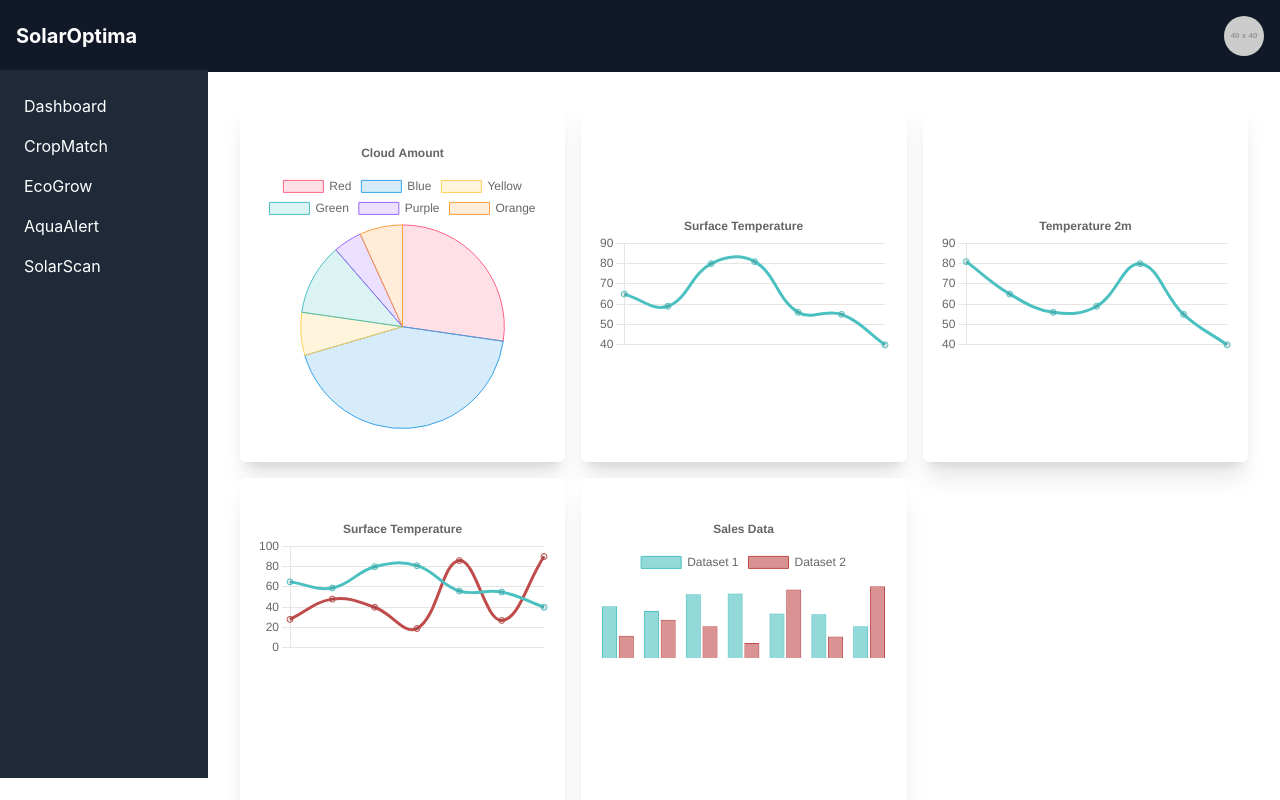
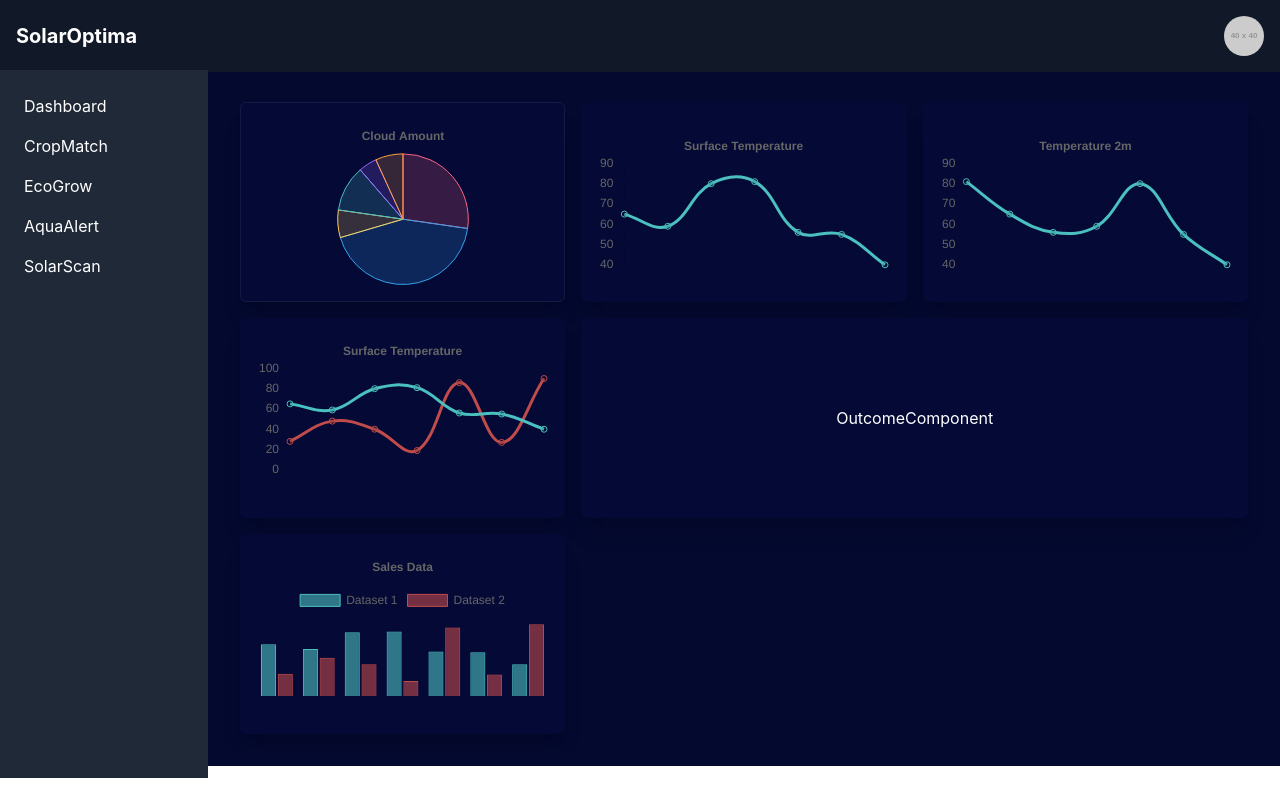
Before and after one commit to siamliam12/SolarOptima, a Next.js app in the folder client/: page /dashboard in a window 1280 px wide. Shown: the top 800 px of the page. Built offline with nearby package versions, Linux system fonts and the light colour scheme.

Commit message:
Refactor dashboard page and components, and add background color to main content

```diff
--- a/client/app/dashboard/page.jsx
+++ b/client/app/dashboard/page.jsx
@@ -10,7 +10,7 @@ function Page() {
         <Navbar />
         <div className="flex">
           <Sidebar className="fixed" />
-          <main className="flex-1 p-4">
+          <main className="flex-1 p-4 bg-[#04092f] h-full">
             <Dashboard />
           </main>
         </div>
--- a/client/components/dashboard/Content/Content.jsx
+++ b/client/components/dashboard/Content/Content.jsx
@@ -3,27 +3,28 @@ import PieChart from "../Pie/PieChart";
 import SplineChart from "../Spline/SplineChart";
 import DensityPlot from "../Density/DensityPlot";
 import ColumnChart from "../Column/ColumnChart";
+import OutcomeComponent from "../Outcome/OutcomeComponent";
 
 const Dashboard = () => {
   return (
     <div className="p-4 h-full w-auto mt-[70px] overflow-scroll scrollbar-hide ml-52">
-      <div className="grid grid-cols-3 gap-4 h-full">
-        <div className="bg-white shadow-xl text-white p-4 rounded-md flex flex-col justify-center items-center">
+      <div className="grid grid-cols-3 grid-rows-3 gap-4 h-full">
+        <div className="bg-[#040936] border-[#151a44] border shadow-xl text-white p-4 rounded-md flex flex-col justify-center items-center h-[200px]">
           <PieChart />
         </div>
-        <div className="bg-white shadow-xl text-white p-4 rounded-md flex flex-col justify-center items-center">
+        <div className="bg-[#040936] border-[#151a44] shadow-xl text-white p-4 rounded-md flex flex-col justify-center items-center h-[200px]">
           <SplineChart
             title="Surface Temperature"
             chartData={[65, 59, 80, 81, 56, 55, 40]}
           />
         </div>
-        <div className="bg-white shadow-xl text-white p-4 rounded-md flex flex-col justify-center items-center">
+        <div className="bg-[#040936] border-[#151a44] shadow-xl text-white p-4 rounded-md flex flex-col justify-center items-center h-[200px]">
           <SplineChart
             title="Temperature 2m"
             chartData={[81, 65, 56, 59, 80, 55, 40]}
           />
         </div>
-        <div className="bg-white shadow-xl text-white p-4 rounded-md flex flex-col justify-center items-center">
+        <div className="bg-[#040936] border-[#151a44] shadow-xl text-white p-4 rounded-md flex flex-col justify-center items-center h-[200px]">
           <DensityPlot
             title="Surface Temperature"
             data1={[65, 59, 80, 81, 56, 55, 40]}
@@ -38,8 +39,12 @@ const Dashboard = () => {
               "July",
             ]}
           />
-        </div>{" "}
-        <div className="bg-white shadow-xl text-white p-4 rounded-md flex flex-col justify-center items-center">
+        </div>
+        <div className="bg-[#040936] border-[#151a44] row-span-2 col-span-2 shadow-xl text-white p-4 rounded-md flex flex-col justify-center items-center h-[200px]">
+          <OutcomeComponent />
+        </div>
+
+        <div className="bg-[#040936] border-[#151a44] shadow-xl text-white p-4 rounded-md flex flex-col justify-center items-center h-[200px]">
           <ColumnChart
             title="Sales Data"
             labels={[
@@ -53,7 +58,7 @@ const Dashboard = () => {
             ]}
             data1={[65, 59, 80, 81, 56, 55, 40]}
             data2={[28, 48, 40, 19, 86, 27, 90]}
-          />{" "}
+          />
         </div>
       </div>
     </div>
--- /dev/null
+++ b/client/components/dashboard/Outcome/OutcomeComponent.jsx
@@ -0,0 +1,9 @@
+import React from 'react'
+
+function OutcomeComponent() {
+  return (
+    <div>OutcomeComponent</div>
+  )
+}
+
+export default OutcomeComponent
--- a/client/components/dashboard/Pie/PieChart.jsx
+++ b/client/components/dashboard/Pie/PieChart.jsx
@@ -38,7 +38,7 @@ const PieChart = () => {
     responsive: true,
     plugins: {
       legend: {
-        position: "top",
+        display: false, // Hide the legend
       },
       title: {
         display: true,
```
